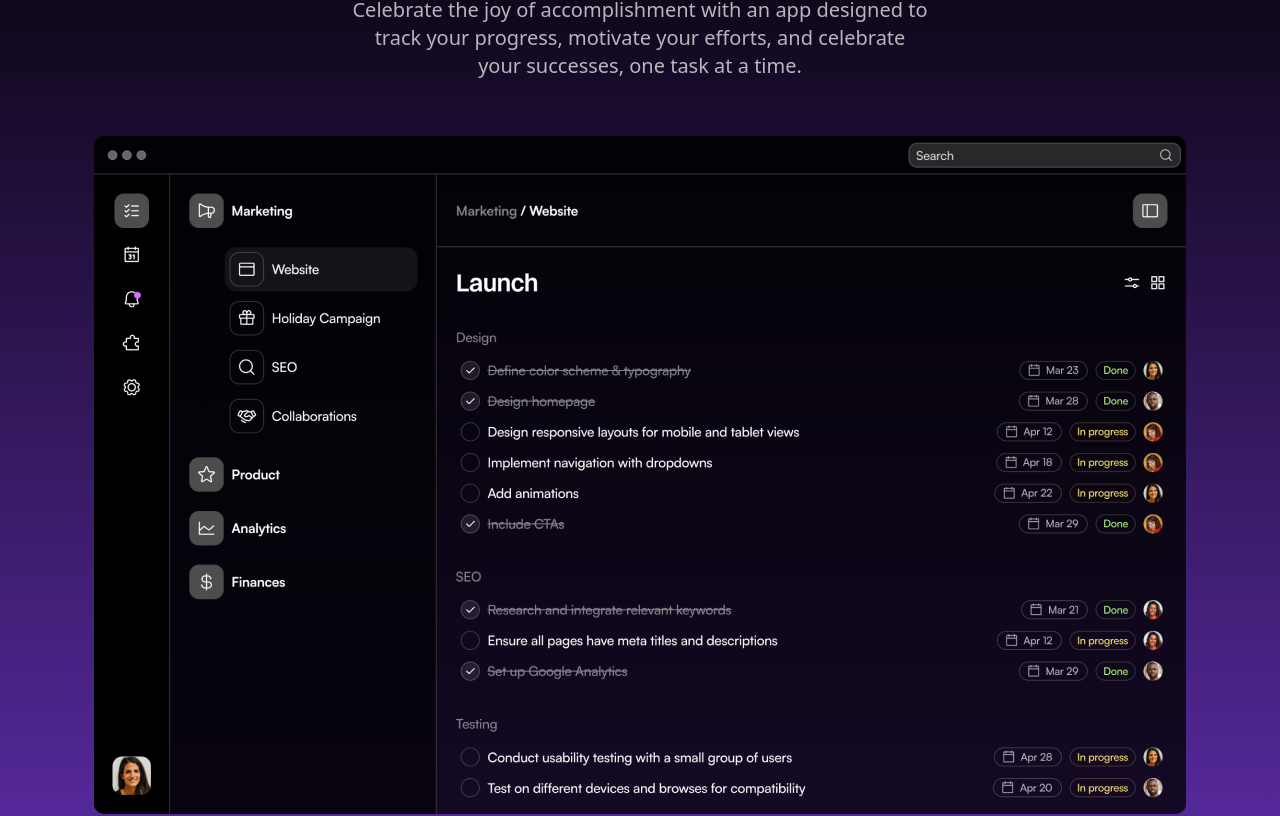
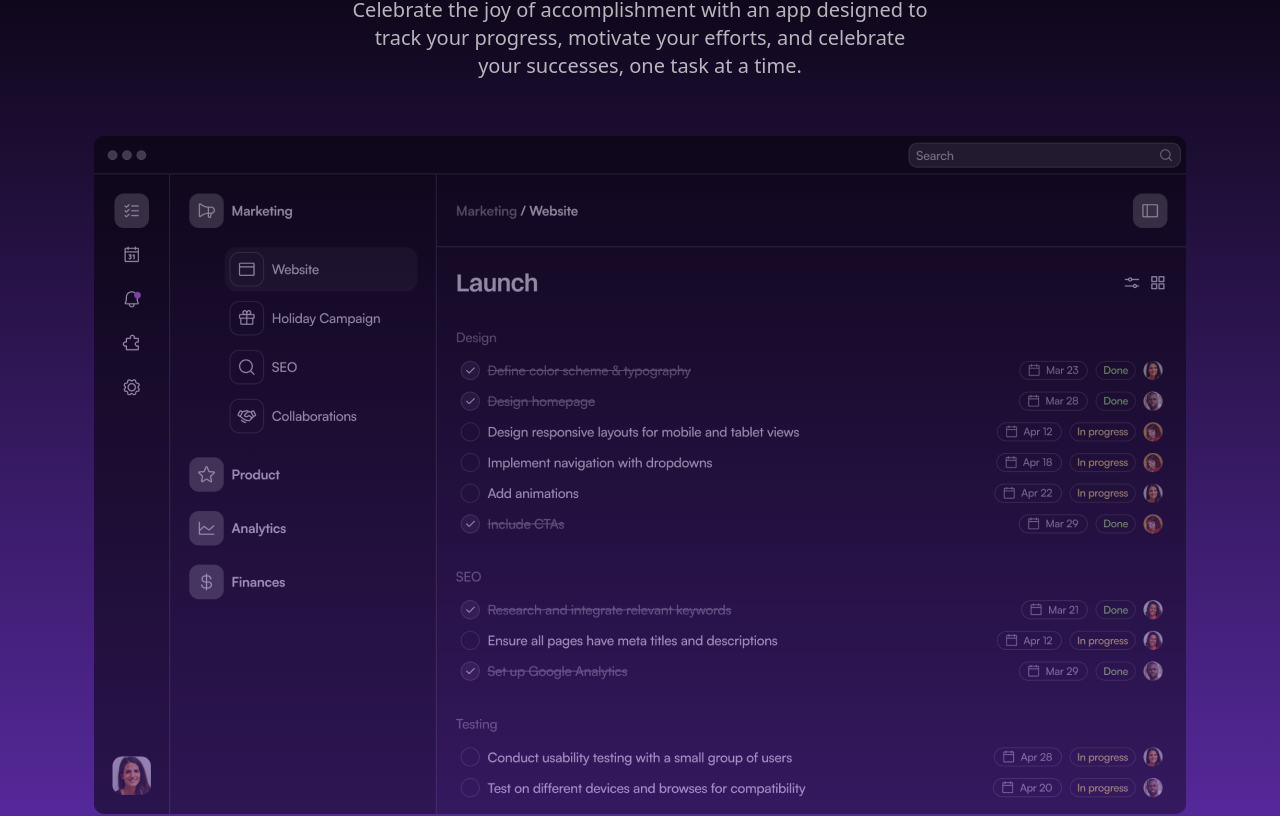
Before and after one commit to virendrapatil24/onetask, a Next.js app: page / in a window 1280 px wide. Shown: the part 2012-2828 px from the top of the page. Built offline with nearby package versions, Linux system fonts and the light colour scheme.

Commit message:
adds animation to product showcase section

```diff
--- a/src/components/ProductShowcase.tsx
+++ b/src/components/ProductShowcase.tsx
@@ -1,7 +1,19 @@
+"use client";
+
 import Image from "next/image";
 import ProductImage from "../assets/images/app-screen.png";
+import { motion, useScroll, useTransform } from "framer-motion";
+import { useRef } from "react";
 
 const ProductShowcase = () => {
+  const appImage = useRef<HTMLImageElement>(null);
+  const { scrollYProgress } = useScroll({
+    target: appImage,
+    offset: ["start end", "end end"],
+  });
+  const rotateX = useTransform(scrollYProgress, [0, 1], [15, 0]);
+  const opacity = useTransform(scrollYProgress, [0, 1], [0.5, 1]);
+
   return (
     <div className="text-white bg-gradient-to-b from-black to-[#5D2CA8] py-[72px] sm:py-24">
       <div className="container">
@@ -15,11 +27,20 @@ const ProductShowcase = () => {
             one task at a time.
           </p>
         </div>
-        <Image
-          src={ProductImage}
-          alt="Product Showcase"
-          className="mt-14 mx-auto"
-        />
+        <motion.div
+          style={{
+            opacity,
+            rotateX,
+            transformPerspective: "800px",
+          }}
+        >
+          <Image
+            src={ProductImage}
+            alt="Product Showcase"
+            className="mt-14 mx-auto"
+            ref={appImage}
+          />
+        </motion.div>
       </div>
     </div>
   );
```
